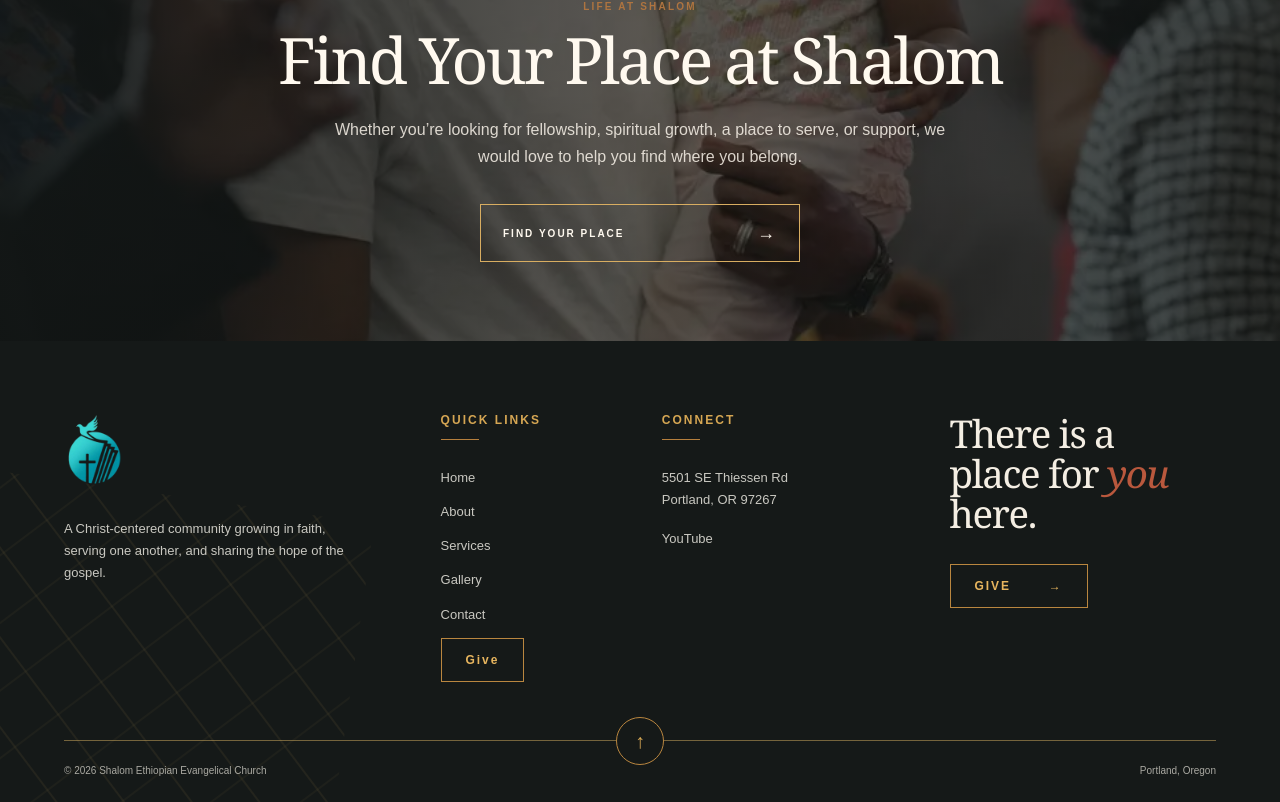
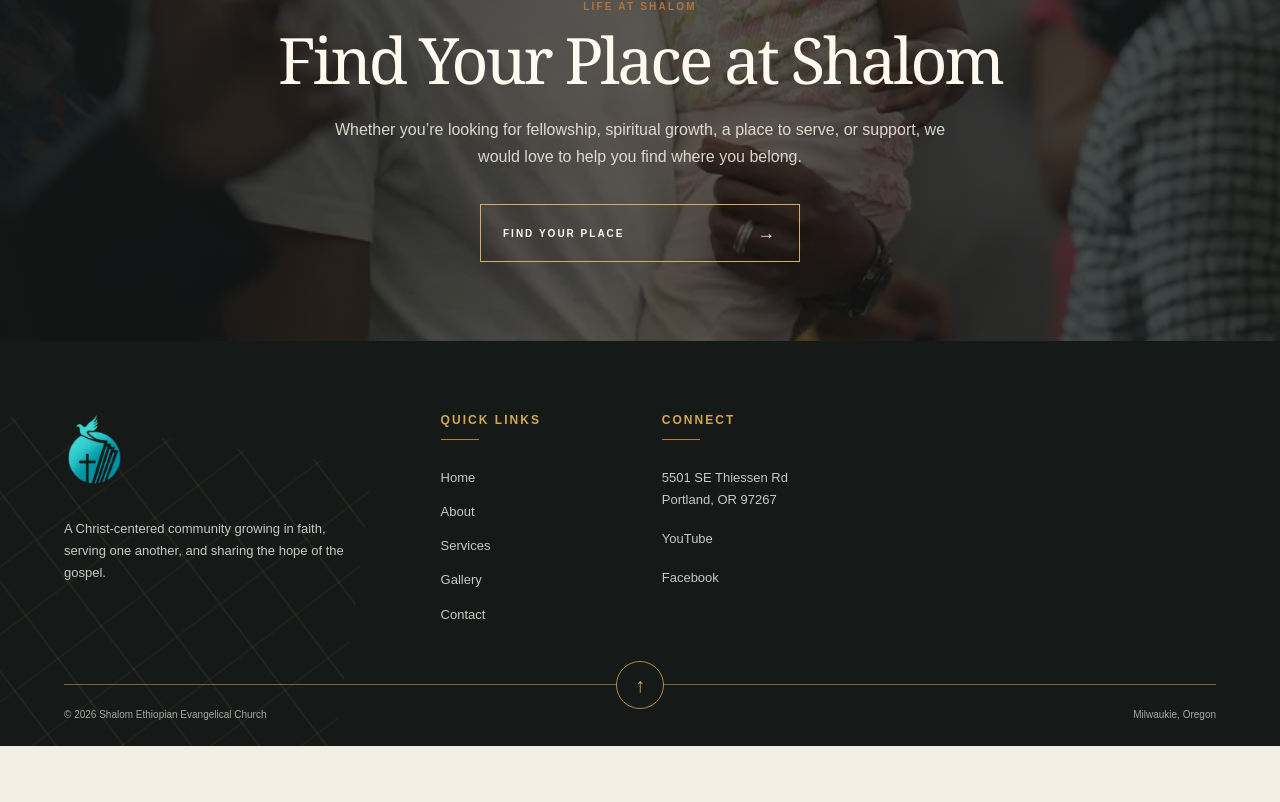
Before and after one commit to Eba-1/Shalom-Ethiopian-Evangelical-Church, a Next.js app: page /about in a window 1280 px wide. Shown: the part 3274-4076 px from the top of the page. After the commit the page ends 4020 px from the top, so only its background shows below. Built offline with nearby package versions, Linux system fonts and the light colour scheme.

Commit message:
Minor changes done locally

```diff
--- a/app/page.tsx
+++ b/app/page.tsx
@@ -13,7 +13,7 @@ export default function Home(){return <main>
         <span>SHALOM ETHIOPIAN<br></br> EVANGELICAL <br/><b>CHURCH</b></span>
     </a>
     <div className="links">
-        <a href="#top">Home</a>
+        <a href="/">Home</a>
         <a href="/about">About</a>
         <a href="/ministries">Ministries</a>
         <a href="/gallery">Gallery</a>
@@ -46,7 +46,7 @@ export default function Home(){return <main>
     <div className="closing-actions">
         <a className="closing-primary" href="https://www.google.com/maps/search/?api=1&query=5501%20SE%20Thiessen%20Rd%2C%20Portland%2C%20OR%2097267" target="_blank" rel="noreferrer">GET DIRECTIONS <span>↗</span></a>
         <a href="https://www.youtube.com/@Shalom-w2h/streams" target="_blank" rel="noreferrer">WATCH LIVE <span>→</span></a>
-        <a href="#contact">CONTACT US <span>→</span></a>
+        <a href="/contact">CONTACT US <span>→</span></a>
     </div>
 </section>
 <SiteFooter />
--- a/components/site-footer.tsx
+++ b/components/site-footer.tsx
@@ -23,11 +23,10 @@ export default function SiteFooter() {
         <nav className="site-footer-column" aria-label="Footer navigation">
           <h2>Quick Links</h2>
           <a href="#top">Home</a>
-          <a href="#about">About</a>
-          <a href="#services">Services</a>
+          <a href="/about">About</a>
+          <a href="#visit">Services</a>
           <a href="/gallery">Gallery</a>
-          <a href="#contact">Contact</a>
-          <GiveDialog className="site-footer-give">Give</GiveDialog>
+          <a href="/contact">Contact</a>
         </nav>
 
         <div className="site-footer-column site-footer-contact">
@@ -35,19 +34,15 @@ export default function SiteFooter() {
           <a href="/contact">
             5501 SE Thiessen Rd<br />Portland, OR 97267
           </a>
-          <a href={youtubeUrl} target="_blank" rel="noreferrer">YouTube</a>
-        </div>
-
-        <div className="site-footer-invitation">
-          <p>There is a<br />place for <em>you</em> here.</p>
-          <GiveDialog className="site-footer-give">GIVE <span aria-hidden="true">→</span></GiveDialog>
+          <a href="https://www.youtube.com/@Shalom-w2h/" target="_blank" rel="noreferrer">YouTube</a>
+          <a href="https://www.facebook.com/people/Shalom-Church/61576299283930/#" target="_blank" rel="noreferrer">Facebook</a>
         </div>
       </div>
 
       <div className="site-footer-bottom">
         <span>© 2026 Shalom Ethiopian Evangelical Church</span>
         <a className="site-footer-top" href="#top" aria-label="Back to top">↑</a>
-        <span>Portland, Oregon</span>
+        <span>Milwaukie, Oregon</span>
       </div>
     </footer>
   );
```
